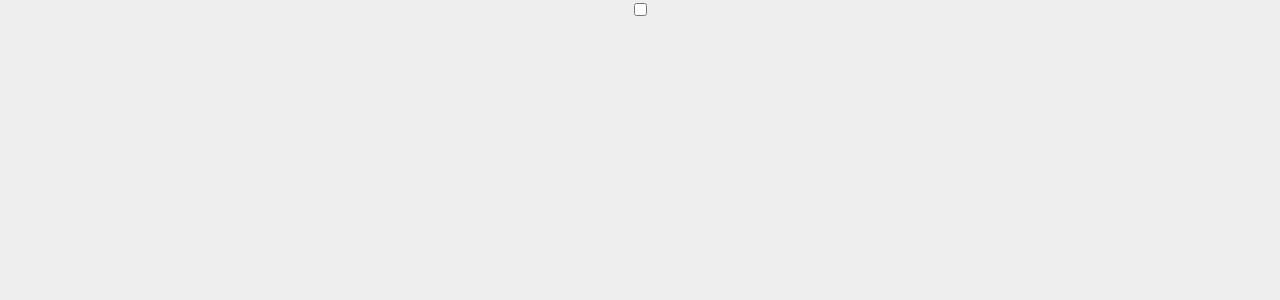
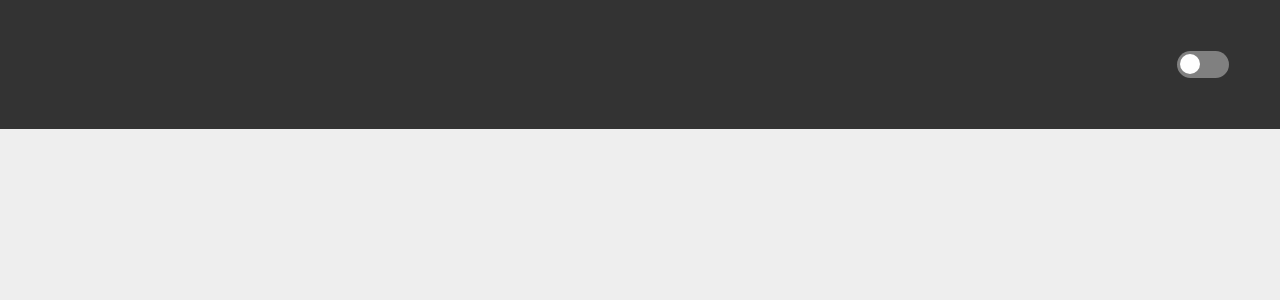
Before and after one commit to Jatinmanav/graph-algorithm-visualizer, a React (Create React App) app: page / in a window 1280 px wide. Shown: the top 300 px of the page. Built offline with nearby package versions, Linux system fonts and the light colour scheme.

Commit message:
add header

```diff
--- a/src/App.tsx
+++ b/src/App.tsx
@@ -1,25 +1,13 @@
 import React from "react";
-import "./App.scss";
+import "./styles/App.scss";
+import Header from "./components/Header";
 
-function App() {
-  const handleChange = (value: boolean): void => {
-    if (value) {
-      document.documentElement.setAttribute("data-theme", "dark");
-    } else {
-      document.documentElement.setAttribute("data-theme", "light");
-    }
-  };
-
+const App: React.FC = () => {
   return (
     <div className="App">
-      <input
-        type="checkbox"
-        onClick={(event) => {
-          handleChange((event.target as HTMLInputElement).checked);
-        }}
-      />
+      <Header />
     </div>
   );
-}
+};
 
 export default App;
--- /dev/null
+++ b/src/components/Header.tsx
@@ -0,0 +1,40 @@
+import React from "react";
+import "../styles/Header.scss";
+
+const Header = () => {
+  const handleChange = (value: boolean): void => {
+    console.log("test");
+    if (value) {
+      trans();
+      document.documentElement.setAttribute("data-theme", "dark");
+    } else {
+      trans();
+      document.documentElement.setAttribute("data-theme", "light");
+    }
+  };
+
+  let trans = () => {
+    document.documentElement.classList.add("transition");
+    window.setTimeout(() => {
+      document.documentElement.classList.remove("transition");
+    }, 1000);
+  };
+
+  return (
+    <header className="navbar">
+      <div className="toggle-container">
+        <input
+          type="checkbox"
+          id="switch"
+          className="toggleSwitch"
+          onClick={(event) => {
+            handleChange((event.target as HTMLInputElement).checked);
+          }}
+        />
+        <label htmlFor="switch">Toggle</label>
+      </div>
+    </header>
+  );
+};
+
+export default Header;
--- a/src/index.tsx
+++ b/src/index.tsx
@@ -1,7 +1,7 @@
 import React from "react";
 import ReactDOM from "react-dom";
 import App from "./App";
-import "./index.scss";
+import "./styles/index.scss";
 
 ReactDOM.render(
   <React.StrictMode>
--- /dev/null
+++ b/src/styles/Header.scss
@@ -0,0 +1,66 @@
+[data-theme="light"] {
+  --header-color: #333333;
+  --color-headings: #0077FF;
+}
+
+[data-theme="dark"] {
+  --header-color: #eeeeee;
+  --color-headings: #3694FF;
+}
+
+.navbar {
+  background-color: var(--header-color);
+  padding: 4%;
+  display: flex;
+  justify-content: flex-end;
+}
+
+input[type=checkbox] {
+  height: 0;
+  width: 0;
+  visibility: hidden;
+}
+
+label {
+  cursor: pointer;
+  text-indent: -9999px;
+  width: 52px;
+  height: 27px;
+  background: grey;
+  float: right;
+  border-radius: 100px;
+  position: relative;
+}
+
+label:after {
+  content: '';
+  position: absolute;
+  top: 3px;
+  left: 3px;
+  width: 20px;
+  height: 20px;
+  background: #fff;
+  border-radius: 90px;
+  transition: 0.3s;
+}
+
+input:checked+label {
+  background: var(--color-headings);
+}
+
+input:checked+label:after {
+  left: calc(100% - 5px);
+  transform: translateX(-100%);
+}
+
+label:active:after {
+  width: 45px;
+}
+
+html.transition,
+html.transition *,
+html.transition *:before,
+html.transition *:after {
+  transition: all 750ms !important;
+  transition-delay: 0 !important;
+}
```
Also changed, not shown: src/styles/App.scss (renamed from src/App.scss), src/styles/index.scss (renamed from src/index.scss).
